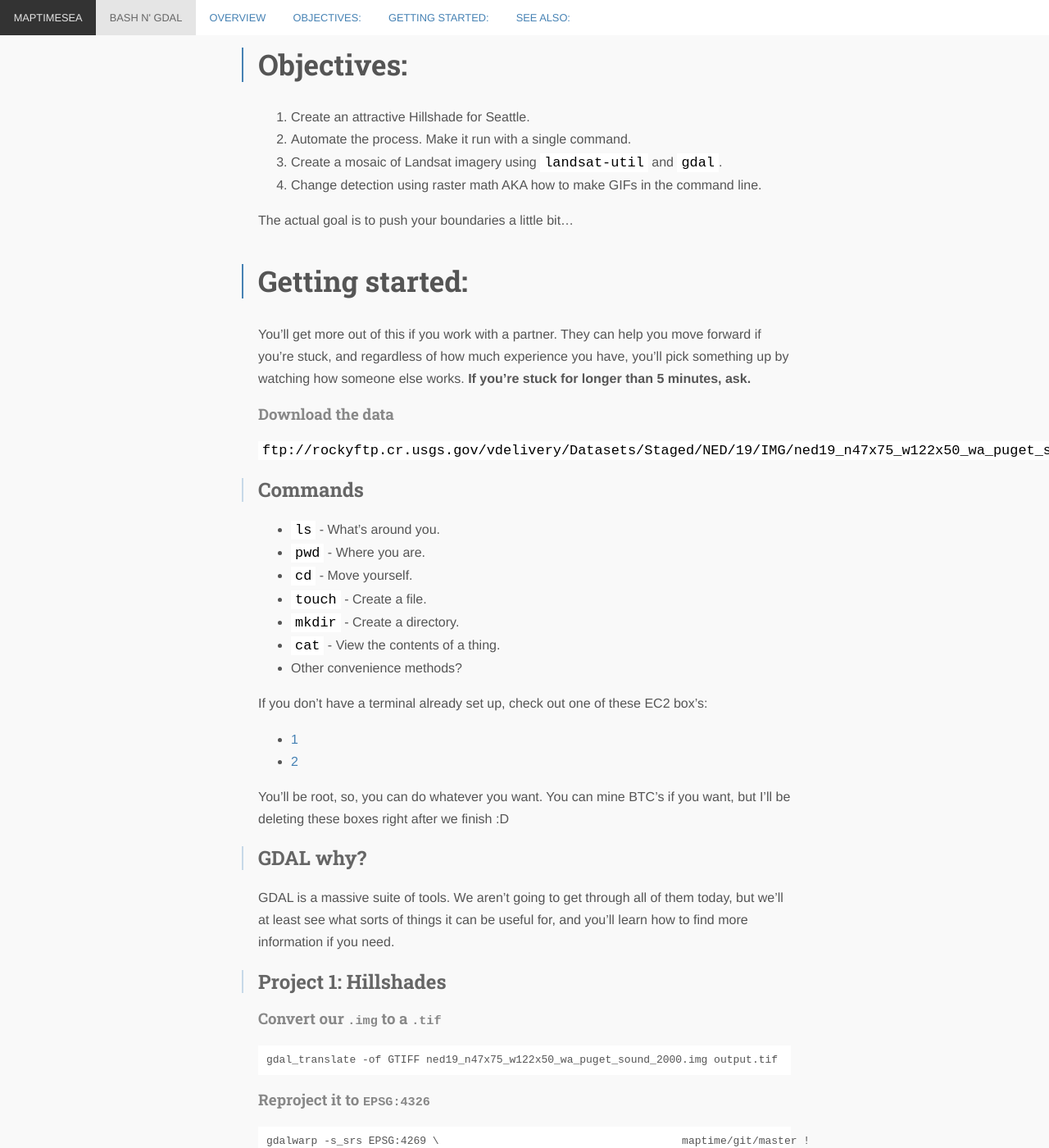
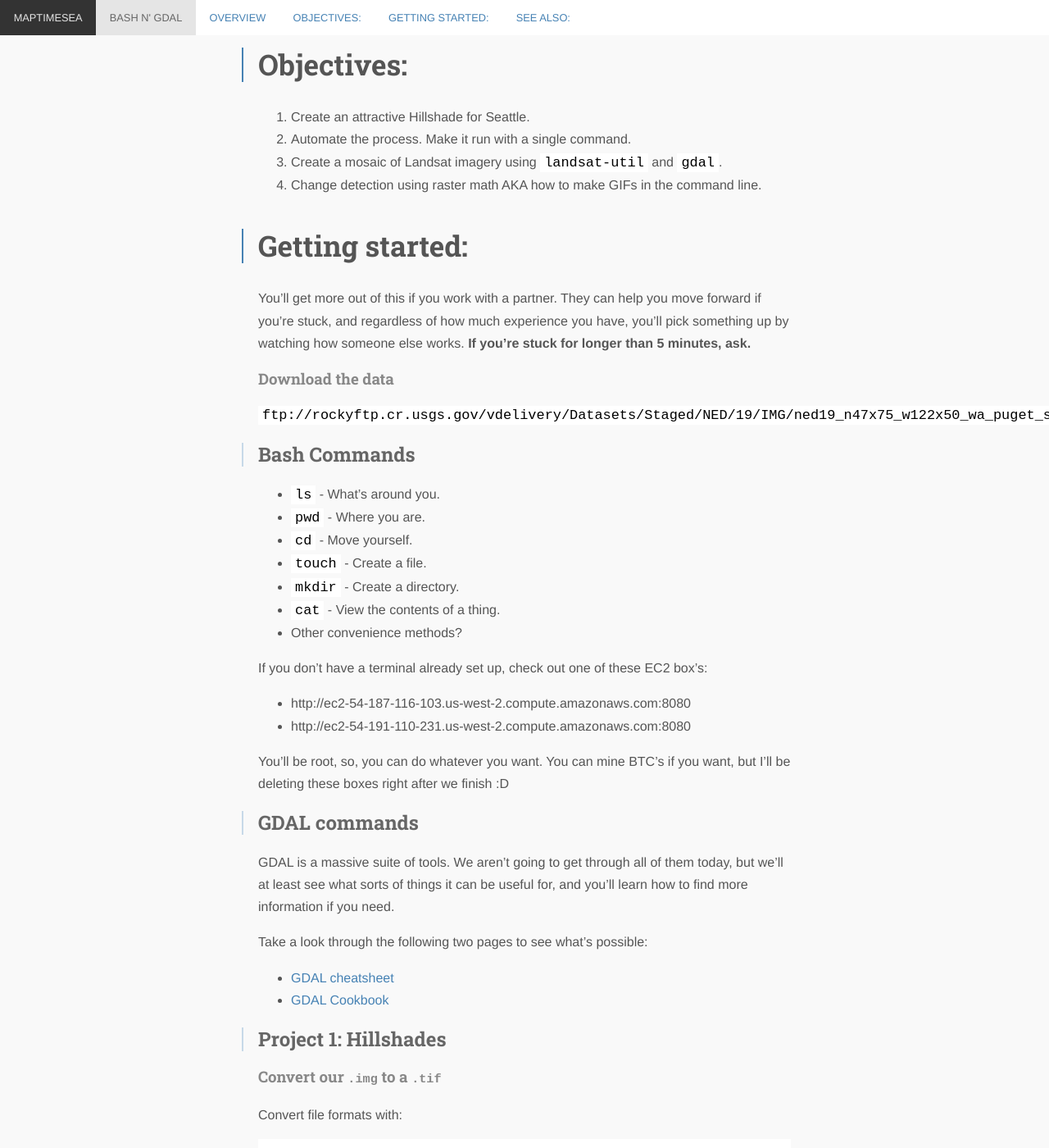
Before and after one commit to MaptimeSEA/maptimesea.github.io, a Jekyll site: the page built from _posts/2015-04-02-bash-n-gdal.markdown, in a window 1280 px wide and 1400 px high, scrolled down 2102 px. Shown: the whole window at 82% size. Built offline with Jekyll 4.4.1, drawn with Linux system fonts in a browser that asks for light colours; nearby versions of some CDN libraries; Markdown is read by kramdown in place of the engine named in the settings; some of the changed text lies outside the part shown.

Commit message:
Update 2015-04-02-bash-n-gdal.markdown

````diff
--- a/_posts/2015-04-02-bash-n-gdal.markdown
+++ b/_posts/2015-04-02-bash-n-gdal.markdown
@@ -45,7 +45,6 @@ Objectives:
 3. Create a mosaic of Landsat imagery using `landsat-util` and `gdal`.
 4. Change detection using raster math AKA how to make GIFs in the command line.
 
-The actual goal is to push your boundaries a little bit...
 
 
 Getting started:
@@ -58,8 +57,8 @@ You'll get more out of this if you work with a partner. They can help you move f
 `ftp://rockyftp.cr.usgs.gov/vdelivery/Datasets/Staged/NED/19/IMG/ned19_n47x75_w122x50_wa_puget_sound_2000.zip`
 
 
-Commands
---------
+Bash Commands
+-------------
 
 - `ls` - What's around you.
 - `pwd` - Where you are.
@@ -70,30 +69,36 @@ Commands
 - Other convenience methods?
 
 If you don't have a terminal already set up, check out one of these EC2 box's:
-
-- [1](http://ec2-54-187-116-103.us-west-2.compute.amazonaws.com:8080)
-- [2](http://ec2-54-191-110-231.us-west-2.compute.amazonaws.com:8080)
+- http://ec2-54-187-116-103.us-west-2.compute.amazonaws.com:8080
+- http://ec2-54-191-110-231.us-west-2.compute.amazonaws.com:8080
 
 
 You'll be root, so, you can do whatever you want. You can mine BTC's if you want, but I'll be deleting these boxes right after we finish :D
 
 
-GDAL why?
+GDAL commands
 ---------
 
 GDAL is a massive suite of tools. We aren't going to get through all of them today, but we'll at least see what sorts of things it can be useful for, and you'll learn how to find more information if you need.
 
+Take a look through the following two pages to see what's possible:
+- [GDAL cheatsheet](https://github.com/dwtkns/gdal-cheat-sheet)
+- [GDAL Cookbook](https://pcjericks.github.io/py-gdalogr-cookbook/)
 
 Project 1: Hillshades
 ---------------------
 
 ### Convert our `.img` to a `.tif`
 
+Convert file formats with:
+
 ```
 gdal_translate -of GTIFF ned19_n47x75_w122x50_wa_puget_sound_2000.img output.tif
 ```
 
 ### Reproject it to `EPSG:4326`
+
+Change projections with:
 
 ```
 gdalwarp -s_srs EPSG:4269 \                                      maptime/git/master !
````
